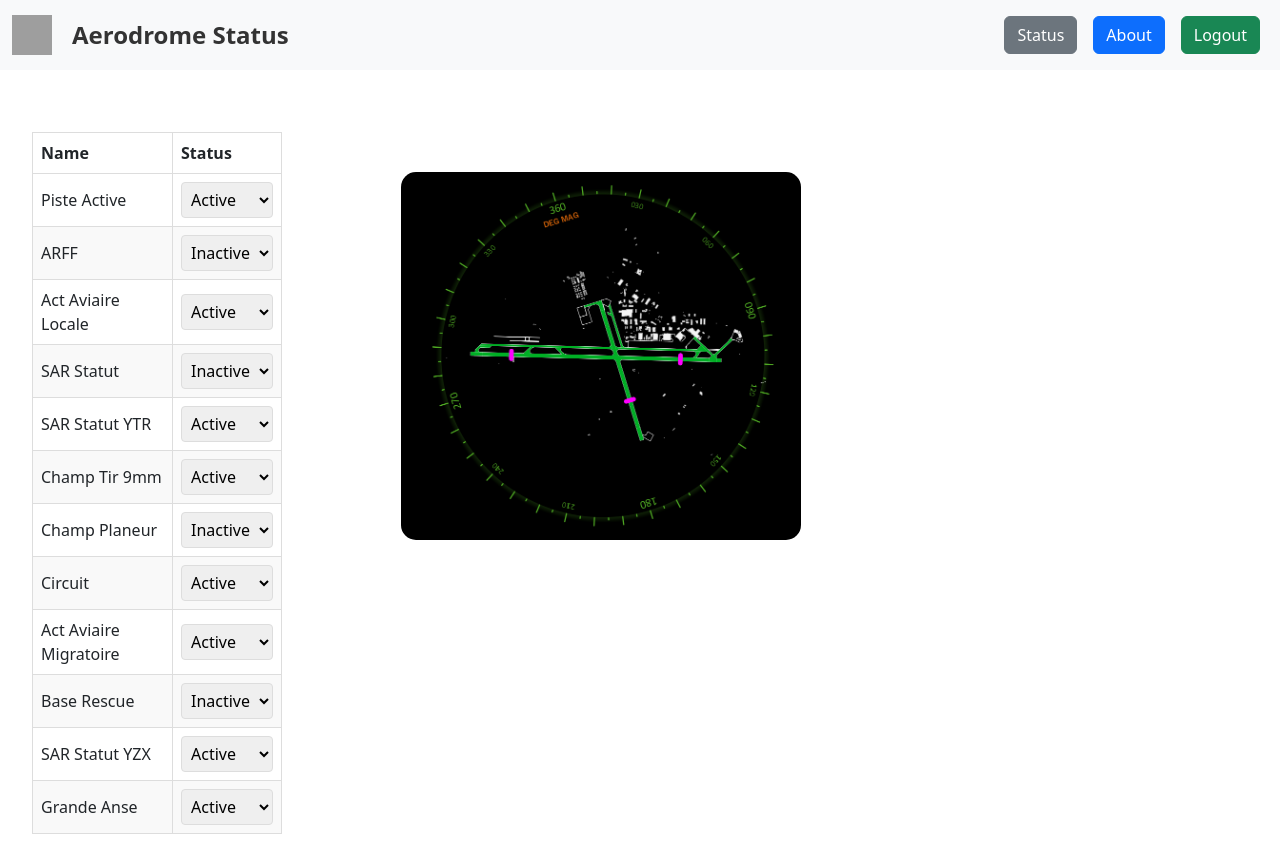
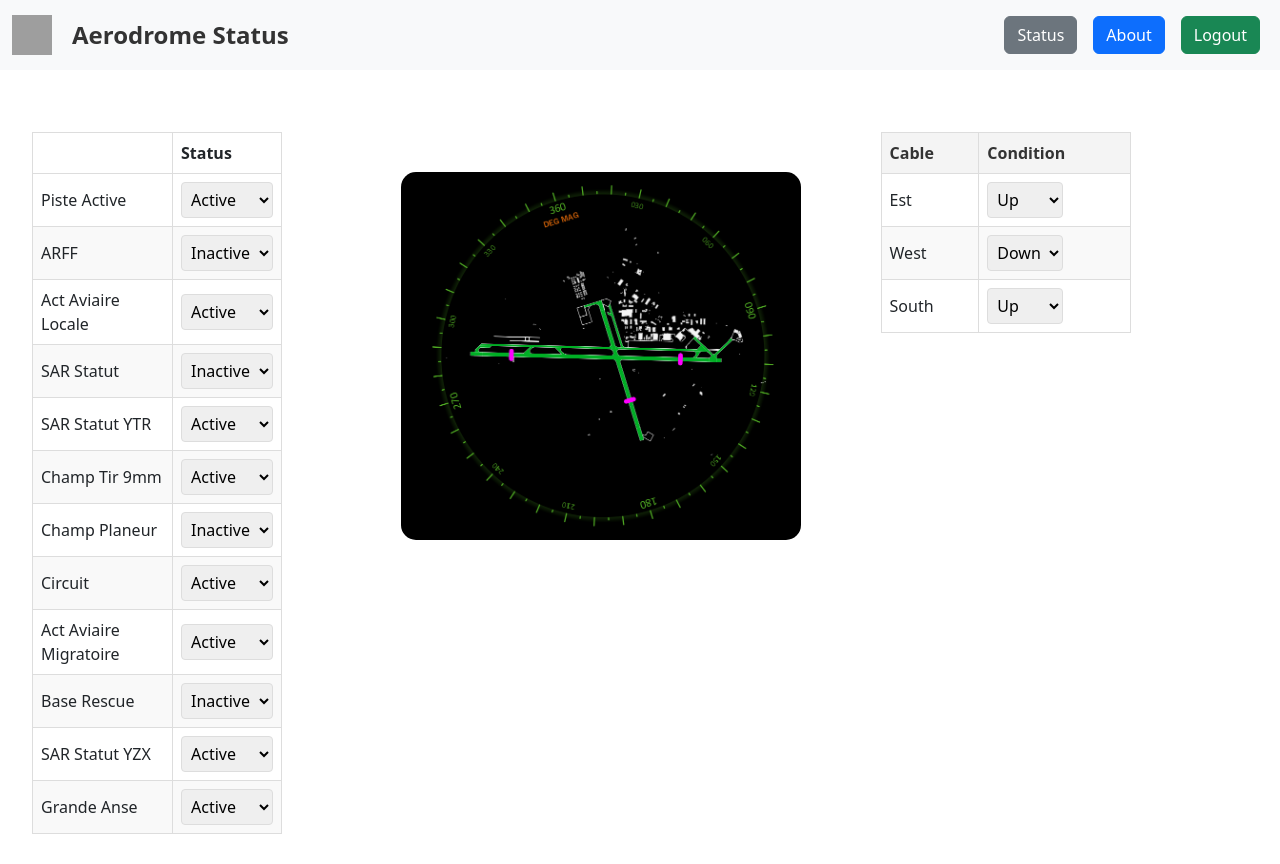
Before and after one commit to carrollcompute/Aerodrome, a React (Vite) app in the folder aerodrome_react_app/: page / in a window 1280 px wide. Both pictures are taken after a click on the button "Login". Built offline with nearby package versions, Linux system fonts and the light colour scheme; grey boxes are pictures that could not be loaded.

Commit message:
Continued Dev
Steady progress towards development of site

```diff
--- a/aerodrome_react_app/src/App/About/aboutData.json
+++ b/aerodrome_react_app/src/App/About/aboutData.json
@@ -1,6 +1,6 @@
 {
     "description": "This app provides an interface to monitor and update the status of the 3 Wing aerodrome facilities",
-    "date": "2023-10-25",
-    "version": "0.1.20231025",
+    "date": "2023-11-21",
+    "version": "0.1.20231121",
     "contact": "carroll.compute.inc@gmail.com"
   }
--- a/aerodrome_react_app/src/App/Status/Status.css
+++ b/aerodrome_react_app/src/App/Status/Status.css
@@ -1,6 +1,6 @@
 /* Status.css */
 .status-view {
-  display: flex;
+  display:flex;
   width: 100%;
   border-collapse: collapse;
   margin-top: 20px;
--- a/aerodrome_react_app/src/App/Status/Status.tsx
+++ b/aerodrome_react_app/src/App/Status/Status.tsx
@@ -1,6 +1,7 @@
 import React from 'react';
 import MainStatus from './components/MainStatus';
 import AerodromeImage from './components/AerodromeImage';
+import CableStatus from './components/CableStatus';
 import  "./Status.css";
 
 
@@ -10,6 +11,7 @@ const Status: React.FC = () => {
     <div className='status-view'>
       <MainStatus/>
       <AerodromeImage />
+      <CableStatus />
     </div>
   );
 }
--- /dev/null
+++ b/aerodrome_react_app/src/App/Status/components/CableStatus.css
@@ -0,0 +1,58 @@
+/* CableStatus.css */
+.cable-status-table {
+    width: 20%;
+    min-width: 250px;
+    border-collapse: collapse;
+    margin-top: 20px;
+    height: 150px;
+}
+
+.cable-status-table th,
+.cable-status-table td {
+    border: 1px solid #ddd;
+    padding: 8px;
+    text-align: left;
+    height: 30px;
+}
+
+.cable-status-table th {
+    background-color: #f4f4f4;
+    color: #333;
+}
+
+.cable-status-table tr:nth-child(even) {
+    background-color: #f9f9f9;
+}
+
+.cable-status-table tr:hover {
+    background-color: #f1f1f1;
+}
+
+/* Adjusting status colors to fit the context of Cable Status */
+.cable-status-table .status-up {
+    color: green; /* Assuming 'Up' is a good condition */
+}
+
+.cable-status-table .status-down {
+    color: red; /* Assuming 'Down' is a bad condition */
+}
+
+/* Style for select dropdowns in CableStatusForm */
+.cable-status-table select {
+    padding: 5px;
+    border-radius: 4px;
+    border: 1px solid #ddd;
+}
+
+.cable-status-table select:focus {
+    outline: none;
+    border-color: blue;
+}
+
+.cable-status-table select option[value="Down"] {
+    color: red;
+}
+
+.cable-status-table select option[value="Up"] {
+    color: green;
+}
--- /dev/null
+++ b/aerodrome_react_app/src/App/Status/components/CableStatus.tsx
@@ -0,0 +1,86 @@
+import React, { useState, useCallback, useContext } from 'react';
+import './CableStatus.css';
+import cableStatusData from '../../../data/CableData.json';
+import { LoginContext } from '../../LoginContext';
+
+
+export interface ConditionItem {
+  Name: string;
+  Condition: string;
+}
+
+interface CableStatusTableComponentProps {
+  data: { [key: string]: ConditionItem };
+  children: (item: ConditionItem, key: string) => React.ReactNode;
+}
+
+const CableStatusTable: React.FC<CableStatusTableComponentProps> = ({ data, children }) => (
+  <table className="cable-status-table">
+    <thead>
+      <tr>
+        <th>Cable</th>
+        <th>Condition</th>
+      </tr>
+    </thead>
+    <tbody>
+      {Object.entries(data).map(([key, item]) => (
+        <tr key={key}>
+          <td>{item.Name}</td>
+          <td className={`status-${item.Condition.toLowerCase()}`}>
+            {children(item, key)}
+          </td>
+        </tr>
+      ))}
+    </tbody>
+  </table>
+);
+
+const CONDITION_UP = "Up";
+const CONDITION_DOWN = "Down";
+
+const ConditionSelector: React.FC<{ condition: string; onChange: (newCondition: string) => void }> = ({ condition, onChange }) => (
+  <select value={condition} onChange={(e) => onChange(e.target.value)}>
+    <option value={CONDITION_UP}>{CONDITION_UP}</option>
+    <option value={CONDITION_DOWN}>{CONDITION_DOWN}</option>
+  </select>
+);
+
+const CStatusForm: React.FC<{ data: { [key: string]: ConditionItem } }> = ({ data }) => {
+  const [statusData, setStatusData] = useState<{ [key: string]: ConditionItem }>(data);
+
+  const handleConditionChange = useCallback((key: string, newCondition: string) => {
+    setStatusData(prevData => ({
+      ...prevData,
+      [key]: {
+        ...prevData[key],
+        Condition: newCondition,
+      },
+    }));
+  }, []);
+
+  return (
+    <form>
+        <CableStatusTable data={statusData}>
+            {(item, key) => (
+                <ConditionSelector
+                condition={item.Condition}
+                onChange={(newCondition) => handleConditionChange(key, newCondition)}
+                />
+                )}
+        </CableStatusTable>
+    </form>
+  );
+};
+
+const CStatusTable: React.FC<{ data: { [key: string]: ConditionItem } }> = ({ data }) => (
+  <CableStatusTable data={data}>
+    {(item) => item.Condition}
+  </CableStatusTable>
+);
+
+const CableStatus: React.FC = () => {
+  const { isLoggedIn } = useContext(LoginContext);
+  return isLoggedIn ? <CStatusForm data={cableStatusData} /> : <CStatusTable data={cableStatusData} />;
+};
+
+export default CableStatus;
--- a/aerodrome_react_app/src/App/Status/components/MainStatus.css
+++ b/aerodrome_react_app/src/App/Status/components/MainStatus.css
@@ -11,6 +11,7 @@
     border: 1px solid #ddd;
     padding: 8px;
     text-align: left;
+    height: 30px;
   }
 
   .mian-status-table th {
--- a/aerodrome_react_app/src/App/Status/components/MainStatus.tsx
+++ b/aerodrome_react_app/src/App/Status/components/MainStatus.tsx
@@ -18,7 +18,7 @@ const MainStatusTable: React.FC<MainStatusTableComponentProps> = ({ data, childr
   <table className="main-status-table">
     <thead>
       <tr>
-        <th>Name</th>
+        <th></th>
         <th>Status</th>
       </tr>
     </thead>
--- a/aerodrome_react_app/src/data/CableData.json
+++ b/aerodrome_react_app/src/data/CableData.json
@@ -1,16 +1,16 @@
 {
-    "cables": [
+    "cable_Est":
       {
-        "name": "Est",
+        "Name": "Est",
         "Condition": "Up"
       },
-      {
-        "name": "West",
+      "cable_West":{
+        "Name": "West",
         "Condition": "Down"
       },
-      {
-        "name": "South",
+      "cable_South":{
+        "Name": "South",
         "Condition": "Up"
       }
-    ]
+
   }
```
Also changed, not shown: aerodrome_react_app/src/App/Status/components/RunwayStatus.css (added), aerodrome_react_app/src/App/Status/components/RunwayStatus.tsx (added).
